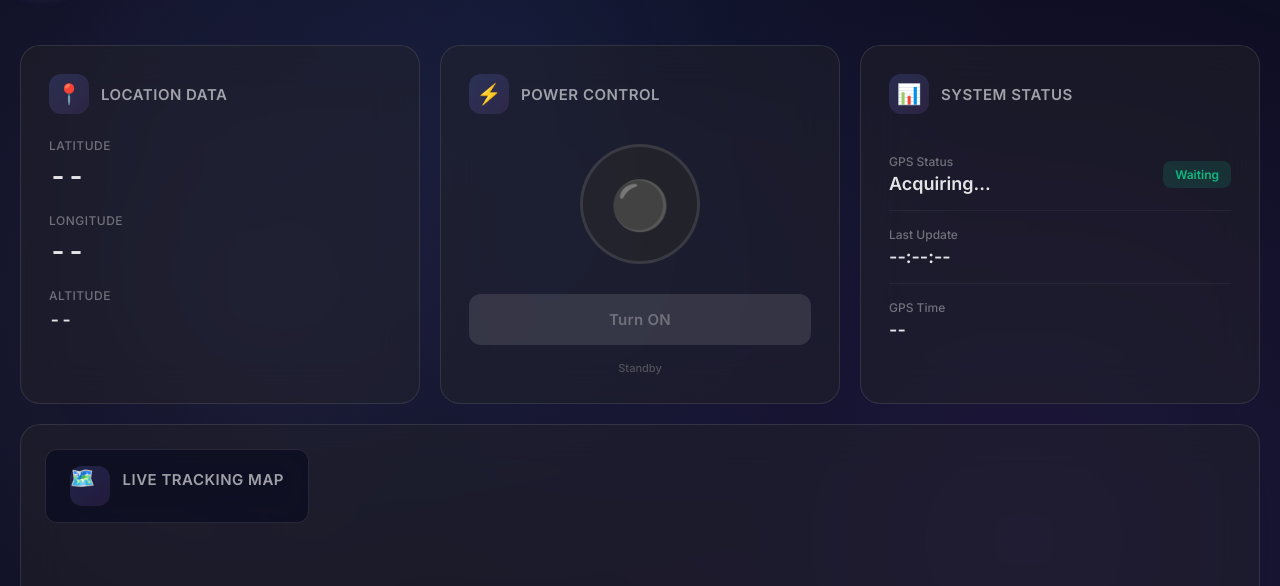
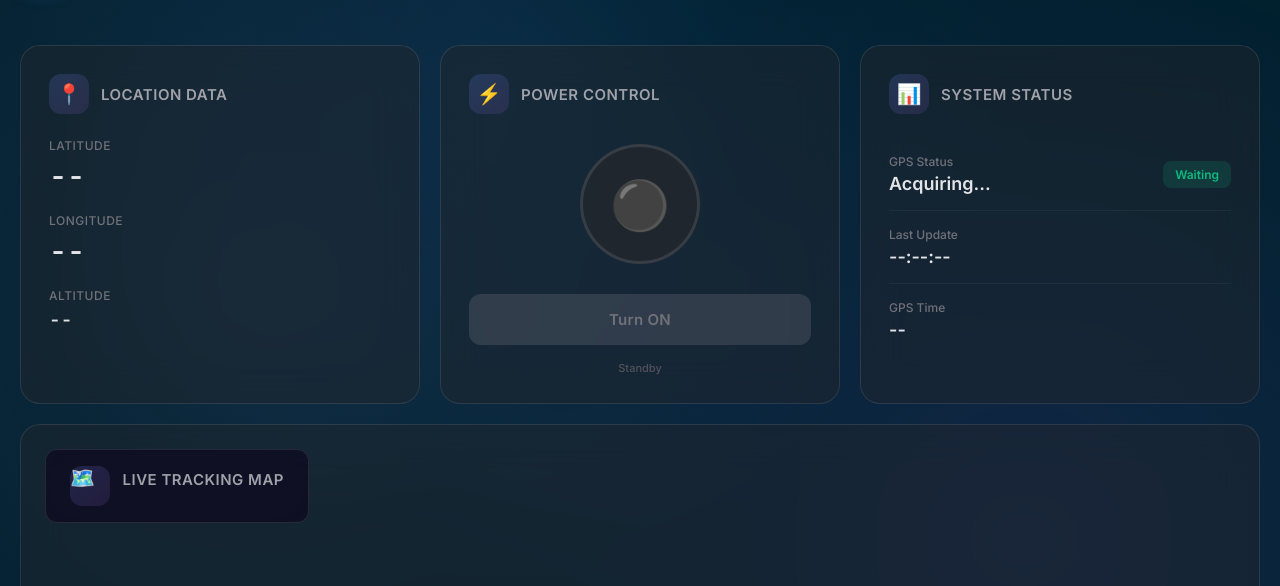
Before and after one commit to s-a-usman/SolarTech_Dashboard, a plain HTML site: page index.html in a window 1280 px wide. Shown: the part 100-686 px from the top of the page. Drawn offline with Linux system fonts and the light colour scheme; a script that the page names is missing.

Commit message:
Update index.html

```diff
--- a/index.html
+++ b/index.html
@@ -15,7 +15,7 @@
 
         body {
             font-family: 'Inter', -apple-system, BlinkMacSystemFont, sans-serif;
-            background: #0f0f23;
+            background: #02212f;
             color: #e4e4e7;
             min-height: 100vh;
             overflow-x: hidden;
```
